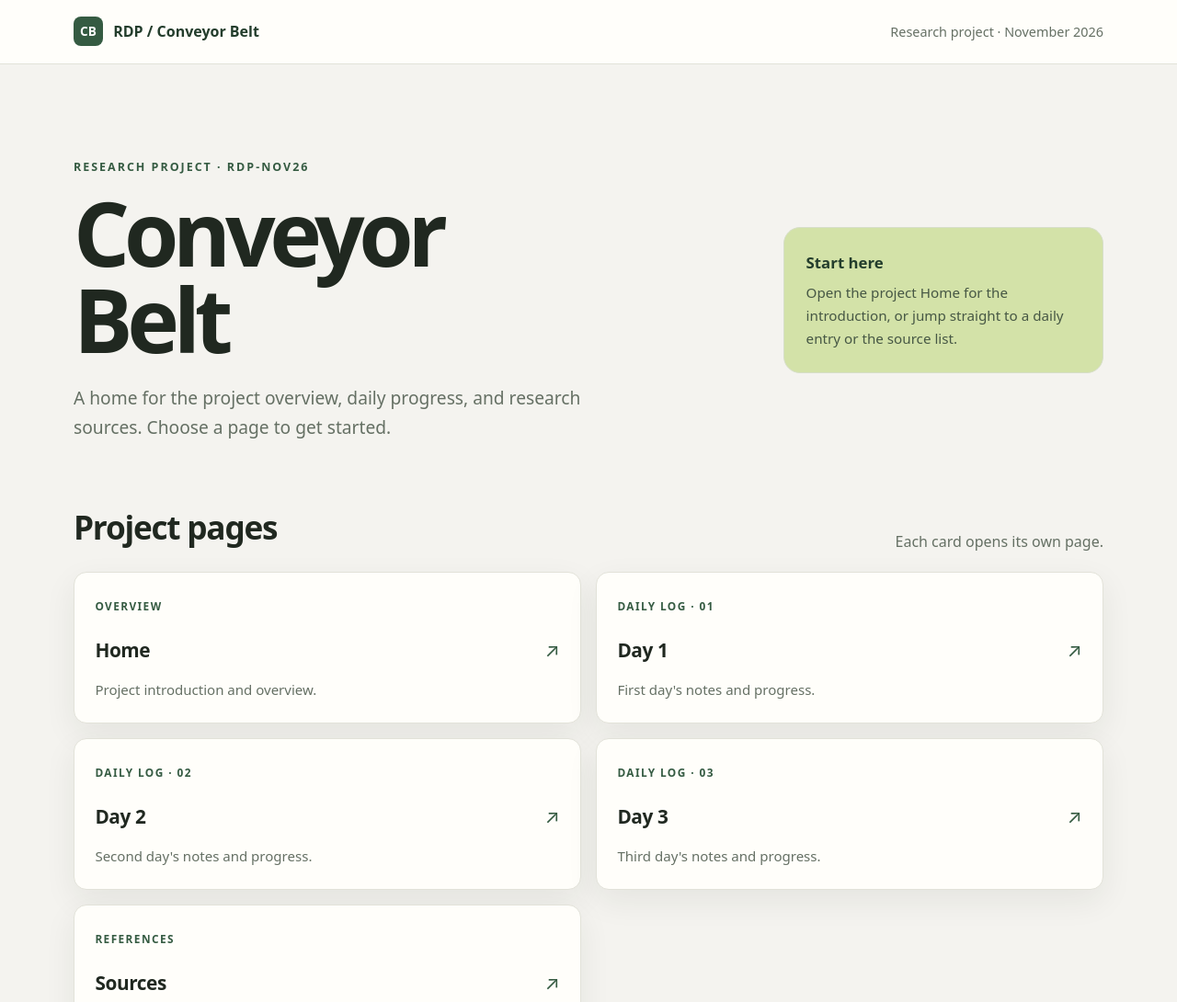
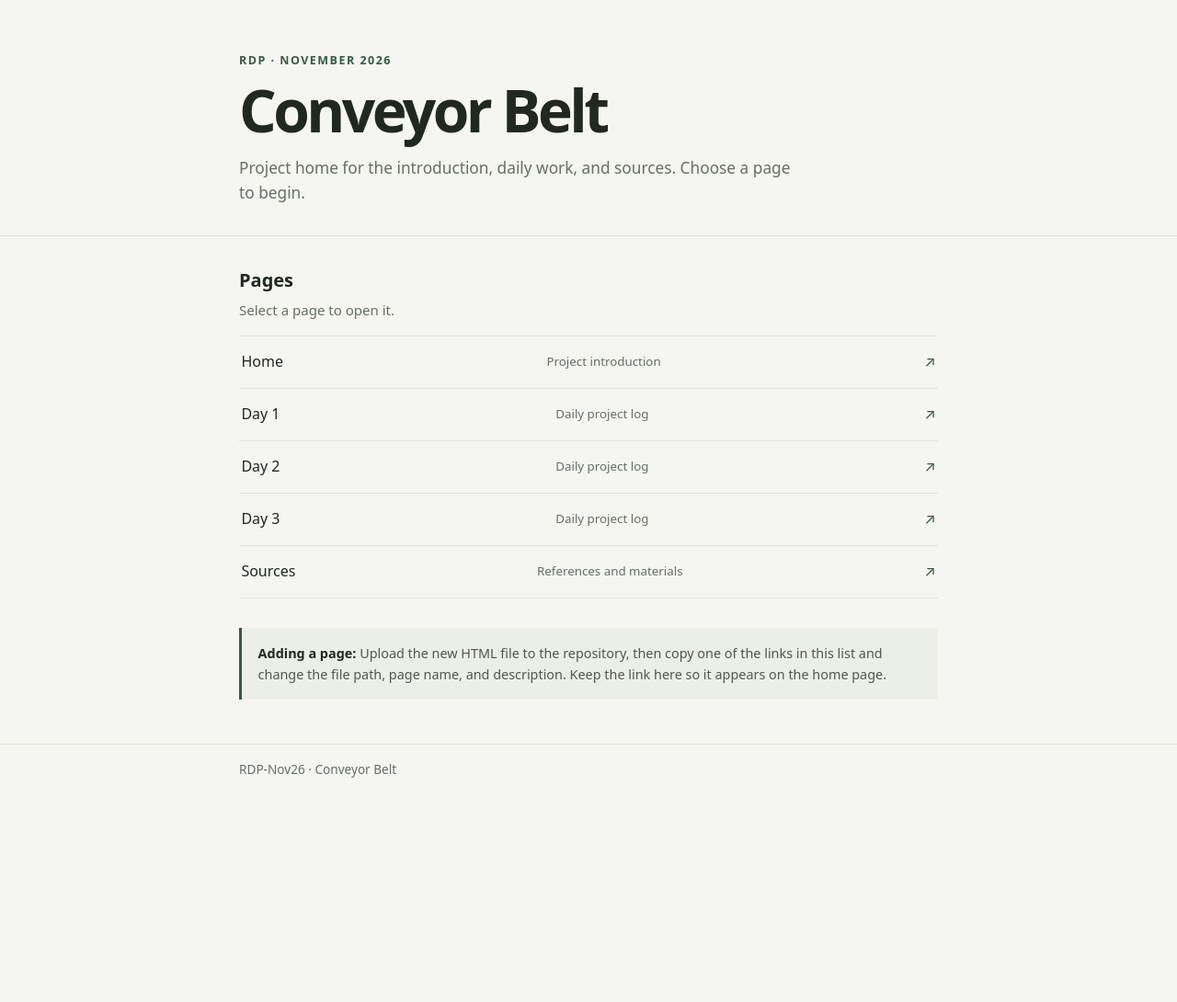
Before and after one commit to alzyloh-jpg/alzyloh-jpg.github.io, a plain HTML site: page index.html in a window 1280 px wide. Shown: the top 1090 px of the page at 92% size. After the commit the page ends 880 px from the top, so only its background shows below. Drawn offline with Linux system fonts and the light colour scheme.

Commit message:
Redesign homepage as minimal project starting page with simple expandable page list

```diff
--- a/index.html
+++ b/index.html
@@ -3,113 +3,76 @@
 <head>
   <meta charset="utf-8">
   <meta name="viewport" content="width=device-width, initial-scale=1">
-  <meta name="description" content="RDP-Nov26 Conveyor Belt research project and daily log.">
-  <title>Conveyor Belt — RDP-Nov26</title>
+  <meta name="description" content="RDP-Nov26 Conveyor Belt project home and daily pages.">
+  <title>Conveyor Belt | RDP-Nov26</title>
   <style>
     :root {
       color-scheme: light;
-      --bg: #f4f3ef;
-      --surface: #fffefa;
       --ink: #202820;
-      --muted: #657064;
+      --muted: #667064;
+      --paper: #fffefa;
+      --canvas: #f5f5f1;
       --green: #355b42;
-      --green-dark: #233d2c;
-      --lime: #d3e2a8;
-      --line: #e2e2d9;
-      --shadow: 0 12px 35px rgb(34 45 34 / 7%);
+      --line: #e1e4dc;
     }
     * { box-sizing: border-box; }
-    html { scroll-behavior: smooth; }
-    body { margin: 0; background: var(--bg); color: var(--ink); font: 16px/1.65 system-ui, -apple-system, BlinkMacSystemFont, "Segoe UI", sans-serif; }
-    a { color: inherit; }
-    .shell { width: min(1120px, calc(100% - 2.5rem)); margin: 0 auto; }
-    .topbar { padding: 1.15rem 0; border-bottom: 1px solid var(--line); background: var(--surface); }
-    .topbar-inner { display: flex; align-items: center; justify-content: space-between; gap: 1rem; }
-    .brand { display: inline-flex; align-items: center; gap: .7rem; color: var(--green-dark); font-weight: 760; text-decoration: none; }
-    .brand-mark { display: grid; width: 2rem; height: 2rem; place-items: center; border-radius: 8px; background: var(--green); color: white; font-size: .85rem; }
-    .top-note { color: var(--muted); font-size: .9rem; }
-    .hero { display: grid; grid-template-columns: minmax(0, 1.35fr) minmax(220px, .65fr); align-items: center; gap: 3rem; padding: clamp(3rem, 8vw, 6.5rem) 0 4rem; }
-    .kicker { margin: 0 0 .85rem; color: var(--green); font-size: .78rem; font-weight: 800; letter-spacing: .16em; text-transform: uppercase; }
-    h1 { max-width: 700px; margin: 0; font-size: clamp(3rem, 8vw, 6rem); letter-spacing: -.065em; line-height: .98; }
-    .hero-copy { max-width: 620px; margin: 1.4rem 0 0; color: var(--muted); font-size: clamp(1.05rem, 2vw, 1.2rem); }
-    .hero-aside { padding: 1.5rem; border: 1px solid #d6dec8; border-radius: 18px; background: var(--lime); }
-    .hero-aside strong { display: block; margin-bottom: .4rem; color: var(--green-dark); font-size: 1.05rem; }
-    .hero-aside p { margin: 0; color: #465744; font-size: .95rem; }
-    .section-head { display: flex; align-items: end; justify-content: space-between; gap: 1rem; margin-bottom: 1.2rem; }
-    h2 { margin: 0; font-size: clamp(1.65rem, 4vw, 2.2rem); letter-spacing: -.035em; }
-    .section-head p { margin: 0; color: var(--muted); }
-    .page-grid { display: grid; grid-template-columns: repeat(2, minmax(0, 1fr)); gap: 1rem; }
-    .page-link { display: flex; min-height: 165px; flex-direction: column; justify-content: space-between; padding: 1.4rem; border: 1px solid var(--line); border-radius: 14px; background: var(--surface); text-decoration: none; box-shadow: var(--shadow); transition: transform .16s ease, border-color .16s ease; }
-    .page-link:hover { transform: translateY(-3px); border-color: #9bab8d; }
-    .page-link:focus-visible { outline: 3px solid #779569; outline-offset: 3px; }
-    .page-meta { color: var(--green); font-size: .74rem; font-weight: 800; letter-spacing: .12em; text-transform: uppercase; }
-    .page-title { display: flex; align-items: center; justify-content: space-between; gap: 1rem; margin-top: 1.2rem; }
-    .page-title strong { font-size: 1.3rem; letter-spacing: -.02em; }
-    .arrow { color: var(--green); font-size: 1.3rem; }
-    .page-desc { margin: .25rem 0 0; color: var(--muted); font-size: .94rem; }
-    .howto { margin: 3rem 0 4rem; padding: 1.3rem 1.5rem; border-left: 4px solid var(--green); border-radius: 0 12px 12px 0; background: #e9ebe3; }
-    .howto strong { color: var(--green-dark); }
-    .howto p { margin: .35rem 0 0; color: #525d51; }
-    footer { padding: 1.25rem 0 2rem; border-top: 1px solid var(--line); color: var(--muted); font-size: .88rem; }
-    @media (max-width: 700px) { .hero { grid-template-columns: 1fr; gap: 1.5rem; padding-top: 3.5rem; } .page-grid { grid-template-columns: 1fr; } .section-head { align-items: start; flex-direction: column; } }
+    body {
+      margin: 0;
+      background: var(--canvas);
+      color: var(--ink);
+      font: 16px/1.6 system-ui, -apple-system, BlinkMacSystemFont, "Segoe UI", sans-serif;
+    }
+    .page { width: min(760px, calc(100% - 2rem)); margin: 0 auto; }
+    header { padding: 3.5rem 0 2rem; border-bottom: 1px solid var(--line); }
+    .label { margin: 0 0 .6rem; color: var(--green); font-size: .78rem; font-weight: 750; letter-spacing: .12em; text-transform: uppercase; }
+    h1 { margin: 0; font-size: clamp(2.4rem, 8vw, 4rem); letter-spacing: -.055em; line-height: 1.05; }
+    .summary { max-width: 38rem; margin: 1rem 0 0; color: var(--muted); font-size: 1.08rem; }
+    main { padding: 2rem 0 3rem; }
+    h2 { margin: 0 0 .25rem; font-size: 1.25rem; }
+    .hint { margin: 0 0 1rem; color: var(--muted); font-size: .94rem; }
+    .pages { margin: 0; padding: 0; list-style: none; border-top: 1px solid var(--line); }
+    .pages li { border-bottom: 1px solid var(--line); }
+    .pages a { display: flex; align-items: center; justify-content: space-between; gap: 1rem; padding: .95rem .15rem; color: var(--ink); text-decoration: none; }
+    .pages a:hover { color: var(--green); }
+    .pages a:focus-visible { outline: 2px solid var(--green); outline-offset: 3px; }
+    .pages small { color: var(--muted); }
+    .arrow { color: var(--green); }
+    .edit-note { margin-top: 2rem; padding: 1rem 1.1rem; border-left: 3px solid var(--green); background: #ecefe8; color: #4d594c; font-size: .9rem; }
+    .edit-note strong { color: var(--ink); }
+    footer { padding: 1rem 0 2rem; border-top: 1px solid var(--line); color: var(--muted); font-size: .85rem; }
+    @media (max-width: 520px) { header { padding-top: 2.5rem; } .pages small { max-width: 45%; text-align: right; } }
   </style>
 </head>
 <body>
-  <header class="topbar">
-    <div class="shell topbar-inner">
-      <a class="brand" href="index.html"><span class="brand-mark" aria-hidden="true">CB</span><span>RDP / Conveyor Belt</span></a>
-      <span class="top-note">Research project · November 2026</span>
+  <header>
+    <div class="page">
+      <p class="label">RDP · November 2026</p>
+      <h1>Conveyor Belt</h1>
+      <p class="summary">Project home for the introduction, daily work, and sources. Choose a page to begin.</p>
     </div>
   </header>
 
-  <main class="shell">
-    <section class="hero" aria-labelledby="page-title">
-      <div>
-        <p class="kicker">Research project · RDP-Nov26</p>
-        <h1 id="page-title">Conveyor<br>Belt</h1>
-        <p class="hero-copy">A home for the project overview, daily progress, and research sources. Choose a page to get started.</p>
-      </div>
-      <aside class="hero-aside">
-        <strong>Start here</strong>
-        <p>Open the project Home for the introduction, or jump straight to a daily entry or the source list.</p>
-      </aside>
-    </section>
-
-    <section aria-labelledby="pages-heading">
-      <div class="section-head">
-        <h2 id="pages-heading">Project pages</h2>
-        <p>Each card opens its own page.</p>
-      </div>
-      <nav class="page-grid" aria-label="Project pages">
-        <a class="page-link" href="DRAFT/Home.html">
-          <div><span class="page-meta">Overview</span><div class="page-title"><strong>Home</strong><span class="arrow" aria-hidden="true">↗</span></div></div>
-          <p class="page-desc">Project introduction and overview.</p>
-        </a>
-        <a class="page-link" href="DRAFT/Day%201.html">
-          <div><span class="page-meta">Daily log · 01</span><div class="page-title"><strong>Day 1</strong><span class="arrow" aria-hidden="true">↗</span></div></div>
-          <p class="page-desc">First day's notes and progress.</p>
-        </a>
-        <a class="page-link" href="DRAFT/Day%202.html">
-          <div><span class="page-meta">Daily log · 02</span><div class="page-title"><strong>Day 2</strong><span class="arrow" aria-hidden="true">↗</span></div></div>
-          <p class="page-desc">Second day's notes and progress.</p>
-        </a>
-        <a class="page-link" href="DRAFT/Day%203.html">
-          <div><span class="page-meta">Daily log · 03</span><div class="page-title"><strong>Day 3</strong><span class="arrow" aria-hidden="true">↗</span></div></div>
-          <p class="page-desc">Third day's notes and progress.</p>
-        </a>
-        <a class="page-link" href="DRAFT/Sources_.html">
-          <div><span class="page-meta">References</span><div class="page-title"><strong>Sources</strong><span class="arrow" aria-hidden="true">↗</span></div></div>
-          <p class="page-desc">References and source material.</p>
-        </a>
+  <main class="page">
+    <section aria-labelledby="pages-title">
+      <h2 id="pages-title">Pages</h2>
+      <p class="hint">Select a page to open it.</p>
+      <nav aria-label="Project pages">
+        <ul class="pages">
+          <li><a href="DRAFT/Home.html"><span>Home</span><small>Project introduction</small><span class="arrow" aria-hidden="true">↗</span></a></li>
+          <li><a href="DRAFT/Day%201.html"><span>Day 1</span><small>Daily project log</small><span class="arrow" aria-hidden="true">↗</span></a></li>
+          <li><a href="DRAFT/Day%202.html"><span>Day 2</span><small>Daily project log</small><span class="arrow" aria-hidden="true">↗</span></a></li>
+          <li><a href="DRAFT/Day%203.html"><span>Day 3</span><small>Daily project log</small><span class="arrow" aria-hidden="true">↗</span></a></li>
+          <li><a href="DRAFT/Sources_.html"><span>Sources</span><small>References and materials</small><span class="arrow" aria-hidden="true">↗</span></a></li>
+          <!-- To add a page: upload its HTML file, then copy a list item and update its href, title, and description. -->
+        </ul>
       </nav>
     </section>
 
-    <aside class="howto">
-      <strong>Adding another page</strong>
-      <p>Add the new HTML file to the repository, then copy one of the card links above and update its href, title, label, and description. Keep the page list in this section so it stays easy to maintain.</p>
+    <aside class="edit-note">
+      <strong>Adding a page:</strong> Upload the new HTML file to the repository, then copy one of the links in this list and change the file path, page name, and description. Keep the link here so it appears on the home page.
     </aside>
   </main>
 
-  <footer><div class="shell">RDP-Nov26 · Conveyor Belt</div></footer>
+  <footer><div class="page">RDP-Nov26 · Conveyor Belt</div></footer>
 </body>
 </html>
```
